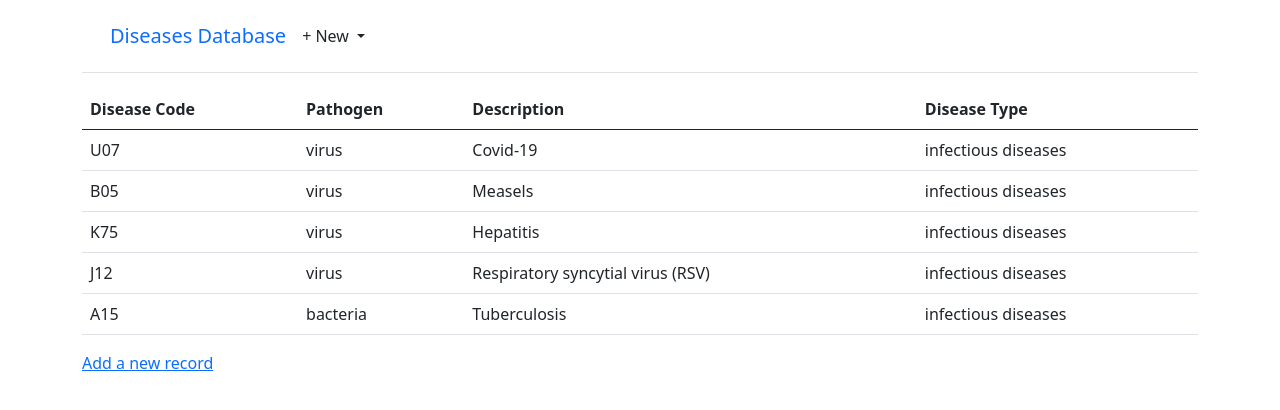
After one commit to Batyr1203/DBMS-assignment2-website, a Django app: page /diseases/ in a window 1280 px wide. The commit adds this page. Shown: the top 410 px of the page. Run offline with Django 4.2, Linux system fonts and the light colour scheme; data comes from the database, SQL or seed files in the repository; both versions use the stored data as it was after the commit.

Commit message:
added disease model

```diff
--- a/objects/admin.py
+++ b/objects/admin.py
@@ -1,6 +1,7 @@
 from django.contrib import admin
 
-from .models import DiseaseType
+from .models import DiseaseType, Disease
 
 
 admin.site.register(DiseaseType)
+admin.site.register(Disease)
--- a/objects/models.py
+++ b/objects/models.py
@@ -11,3 +11,13 @@ class DiseaseType(models.Model):
 
     # def get_absolute_url(self):
     #     return reverse('disease_type_detail', kwargs={'pk': self.pk})
+
+
+class Disease(models.Model):
+    disease_code = models.CharField(max_length=50, primary_key=True)
+    pathogen = models.CharField(max_length=20)
+    description = models.CharField(max_length=140)
+    id = models.ForeignKey(DiseaseType, on_delete=models.CASCADE)
+
+    def __str__(self):
+        return self.disease_code
--- a/objects/urls.py
+++ b/objects/urls.py
@@ -2,17 +2,18 @@ from django.urls import path
 
 from .views import (
     HomePageView,
-    DiseaseTypeListView,
-    DiseaseTypeUpdateView,
-    DiseaseTypeDeleteView,
-    DiseaseTypeCreateView,
+    DiseaseTypeListView, DiseaseTypeUpdateView, DiseaseTypeDeleteView, DiseaseTypeCreateView,
+    DiseaseListView,
 )
 
 
 urlpatterns = [
+    path('diseases/', DiseaseListView.as_view(), name='disease_list'),
+
     path('disease_types/<int:pk>/edit/', DiseaseTypeUpdateView.as_view(), name='disease_type_edit'),
     path('disease_types/<int:pk>/delete/', DiseaseTypeDeleteView.as_view(), name='disease_type_delete'),
     path('disease_types/new/', DiseaseTypeCreateView.as_view(), name='disease_type_new'),
     path('disease_types/', DiseaseTypeListView.as_view(), name='disease_type_list'),
+
     path('', HomePageView.as_view(), name='home'),
 ]
--- a/objects/views.py
+++ b/objects/views.py
@@ -2,12 +2,14 @@ from django.views.generic import TemplateView, ListView
 from django.views.generic.edit import UpdateView, DeleteView, CreateView
 from django.urls import reverse_lazy
 
-from .models import DiseaseType
+from .models import DiseaseType, Disease
+
 
 
 class HomePageView(TemplateView):
     template_name = 'home.html'
 
+#################################### DISEASE_TYPE ###############################################
 
 class DiseaseTypeListView(ListView):
     model = DiseaseType
@@ -32,3 +34,11 @@ class DiseaseTypeCreateView(CreateView):
     template_name = 'disease_type/disease_type_new.html'
     fields = ('description',)
     success_url = reverse_lazy('disease_type_list')
+
+
+
+#################################### DISEASE ###############################################
+
+class DiseaseListView(ListView):
+    model = Disease
+    template_name = 'disease/disease_list.html'
--- a/templates/base.html
+++ b/templates/base.html
@@ -17,7 +17,16 @@
         <div class="d-flex flex-wrap align-items-center justify-content-center
           justify-content-lg-start">
           <a class="navbar-brand" href="{% url 'home' %}">Diseases Database</a>
-            <a href="#" class="nav-link px-2 link-dark">+ New</a>
+            <div class="dropdown text-end">
+              <a href="#" class="d-block link-dark text-decoration-none dropdown-toggle"
+                id="dropdownUser1" data-bs-toggle="dropdown" aria-expanded="false">
+                + New
+              </a>
+              <ul class="dropdown-menu text-small" aria-labelledby="dropdownUser1">
+                <li><a class="dropdown-item" href="{% url 'disease_type_new' %}">Disease type</a></li>
+                <li><a class="dropdown-item" href="#">Country</a></li>
+              </ul>
+            </div>
         </div>
       </div>
     </header>
--- /dev/null
+++ b/templates/disease/disease_detail.html
@@ -0,0 +1,5 @@
+{% extends "base.html" %}
+
+{% block content %}
+
+{% block content %}
--- /dev/null
+++ b/templates/disease/disease_list.html
@@ -0,0 +1,30 @@
+{% extends "base.html" %}
+
+{% block title %}Disease{% endblock title %}
+
+{% block content %}
+<table class="table">
+    <thead class="thead-dark">
+      <tr>
+        <th scope="col">Disease Code</th>
+        <th scope="col">Pathogen</th>
+        <th scope="col">Description</th>
+        <th scope="col">Disease Type</th>
+      </tr>
+    </thead>
+    <tbody>
+    {% for d in disease_list %}
+        <tr>
+            <td>{{ d.disease_code }}</td>
+            <td>{{ d.pathogen }}</td>
+            <td>{{ d.description }}</td>
+            <td>{{ d.id.description }}</td>
+        </tr>
+    {% endfor %}
+    </tbody>
+  </table>
+
+  <p><a href="#">Add a new record</a></p>
+
+
+{% endblock content %}
--- a/templates/home.html
+++ b/templates/home.html
@@ -4,4 +4,5 @@
 
 {% block content %}
     <p><a href="{% url 'disease_type_list' %}">Disease types</a></p>
+    <p><a href="{% url 'disease_list' %}">Diseases</a></p>
 {% endblock content %}
```
Also changed, not shown: db.sqlite3, objects/migrations/0003_disease.py (added), templates/disease/disease_delete.html (added), templates/disease/disease_edit.html (added), templates/disease/disease_new.html (added).
